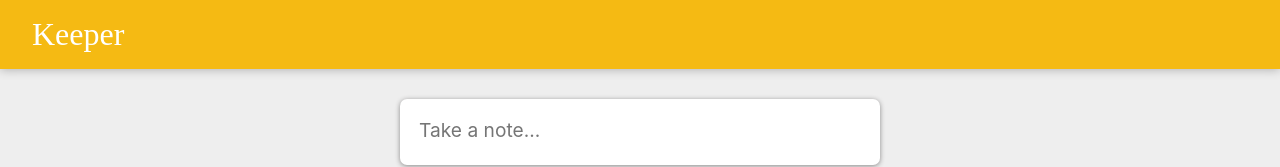
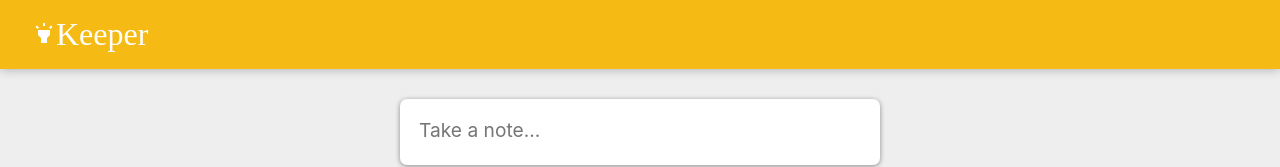
Before and after one commit to AdibaEmma/keeper-app, a React (Create React App) app: page / in a window 1280 px wide. Shown: the top 167 px of the page. Built offline with nearby package versions, Linux system fonts and the light colour scheme.

Commit message:
add style to header

```diff
--- a/src/components/Header.jsx
+++ b/src/components/Header.jsx
@@ -1,9 +1,10 @@
 import React from "react";
+import HighlightIcon from '@material-ui/icons/Highlight';
 
 function Header() {
     return (
         <header>
-            <h1>Keeper</h1>
+            <h1><HighlightIcon />Keeper</h1>
         </header>
     );
 }
```
Also changed, not shown: 1 other file (tests, documents, lock files or other folders).
